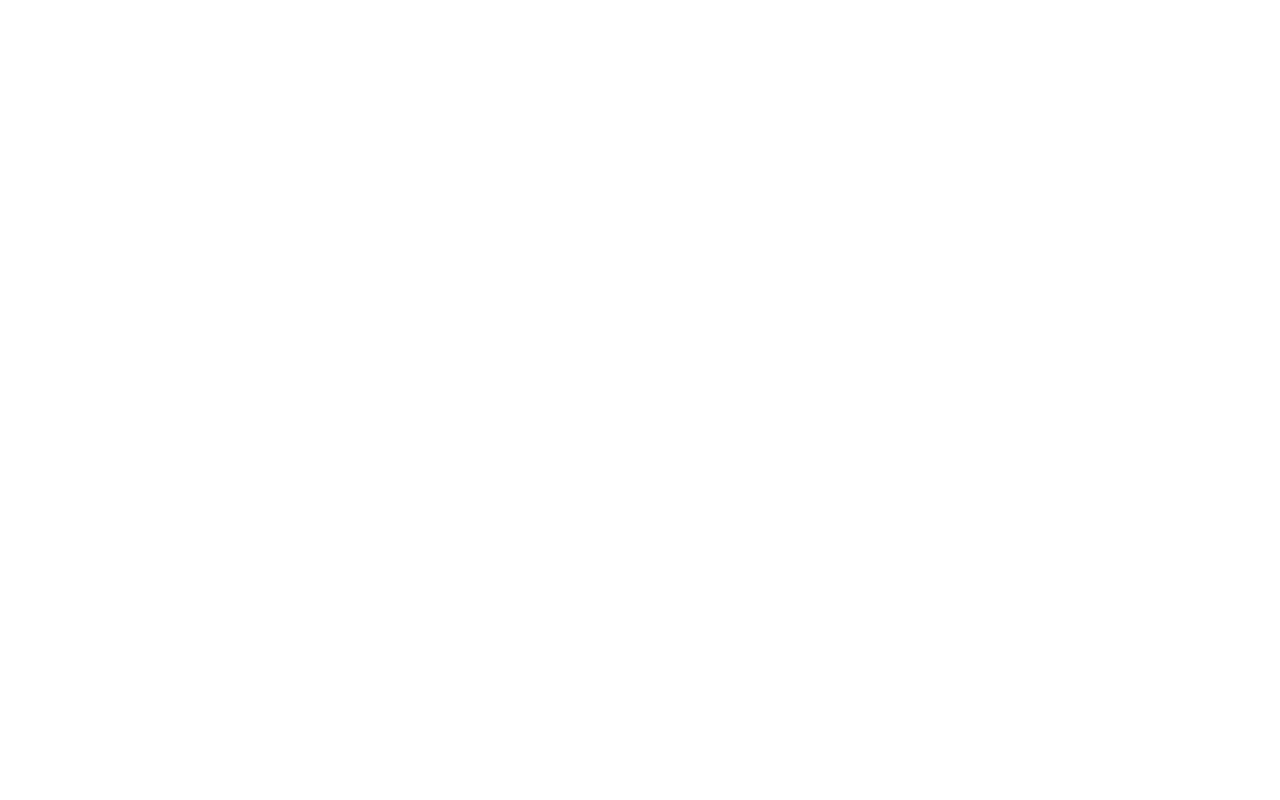
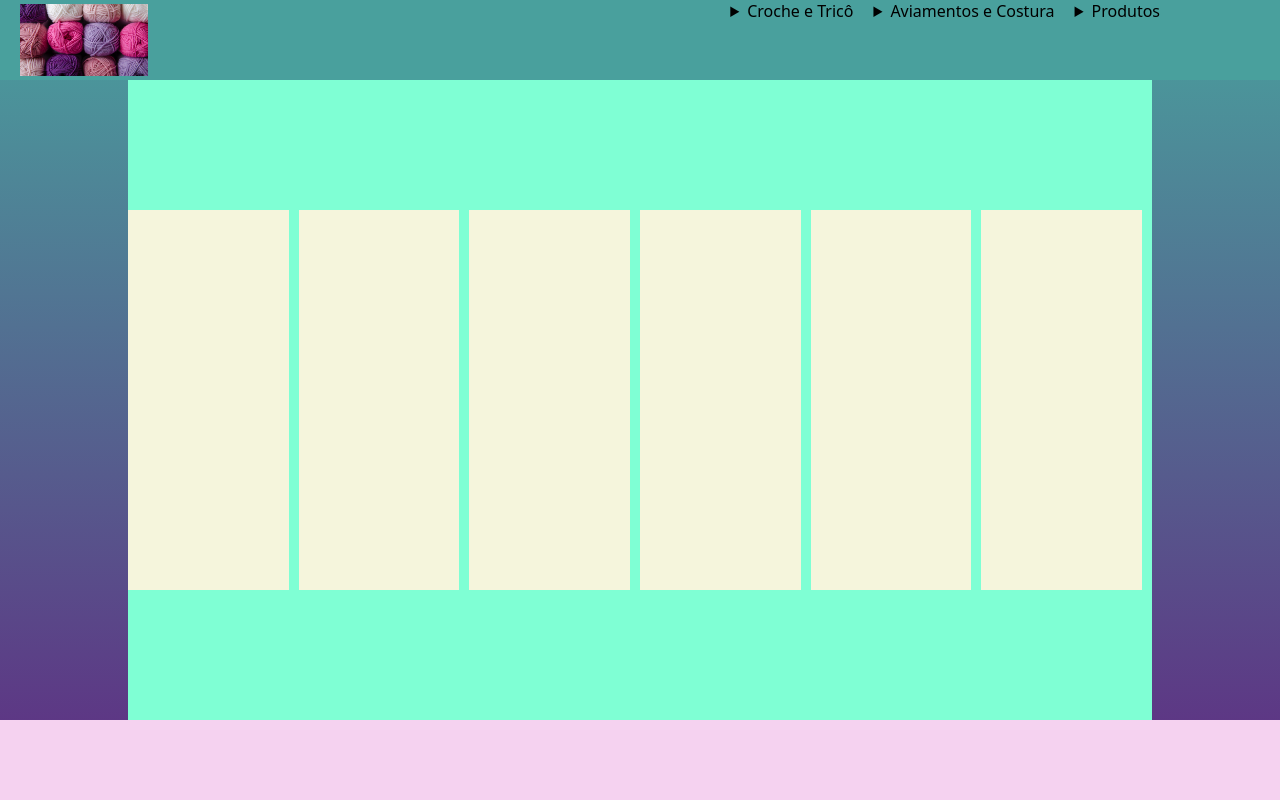
Before and after one commit to davipadilha19/Desenvolvimento-Front-end, a plain HTML site: page menu.html in a window 1280 px wide. Drawn offline with Linux system fonts and the light colour scheme.

Commit message:
Add files via upload

```diff
--- a/media-query.css
+++ b/media-query.css
@@ -49,6 +49,11 @@
         border-radius: 10px;
         text-align: center;
     }
+    .h2{
+        background-color: #49a09d;
+    }
+
+
 
 }
 
@@ -139,4 +144,71 @@
       }
     }
 
+    .navbar{
+        background-color: #49a09d;
+        height: 10vh;
+        width: auto;
+        display: flex;
+        justify-content: space-between;
+    }
+    .bar{
+        display: flex;
+        justify-content: space-between;
+        margin-right: 100px;
+    }
+    summary{
+        margin-right: 20px;
+    }
+    .options:hover{
+        background-color: #f5d2f0;
+        width: 90vw;
+        height: 30vh;
+        position: absolute;
+        top: calc(10vh+20px);
+        left: 50px;
+        text-align: center;
+    }
+
+    .menu{
+        background-color: aquamarine;
+        height: 80vh;
+        width: 80vw;
+        margin: auto;
+        display: flex;
+        justify-content: center;
+        align-items: center;
+
+    }
+    .logo{
+        margin-left: 20px;
+        display: flex;
+        align-items: center;
+    }
+    #imglogo{
+        height: 9vh;
+        width: auto;
+    }
+
+    .container{
+        background-color: beige;
+        height: 380px;
+        width: 450px;
+        margin-right: 10px;
+        /* display: inline-flex;
+        flex-wrap: wrap;
+        text-align: center; */
+    }.container:hover{
+        scale: 1.1;
+        transition: 0.5s ease-out;
+        /* display: inline-flex;
+        flex-wrap: wrap;
+        text-align: center; */
+    }
+    .rodape{
+        background-color: #f5d2f0;
+
+        height: 10vh;
+        width: auto;
+        margin: auto;
+    }
 }
--- a/menu.html
+++ b/menu.html
@@ -1,11 +1,76 @@
 <!DOCTYPE html>
-<html lang="en">
+<html lang="pt-br">
 <head>
     <meta charset="UTF-8">
     <meta name="viewport" content="width=device-width, initial-scale=1.0">
-    <title>Document</title>
+    <link rel="stylesheet" href="style.css">
+    <link rel="stylesheet" href="media-query.css">
+    <title>Menu</title>
 </head>
 <body>
+    <nav class="navbar">
+        <div class="logo">
+            <img id="imglogo" src="fundo.jpg" alt="">
+        </div>
+        <div class="bar">
+            <details>
+            <summary>Croche e Tricô</summary>
+                    <ul>
+                        <li>
+                            Novelos de Lã
+                        </li>
+                        <li>
+                            Agulhas
+                        </li>
+                    </ul>
+                </details>
+            <details>
+                <summary>Aviamentos e Costura</summary>
+                    <ul>
+                        <li>
+                            Novelos de Lã
+                        </li>
+                        <li>
+                            Agulhas
+                        </li>
+                    </ul>
+            </details>
 
+            <details><summary>Produtos</summary>
+                    <ul>
+                        <li>
+                            Amigurumi
+                        </li>
+                        <li>
+                            Roupas
+                        </li>
+                        <li>
+                            Meias
+                        </li>
+                        <li>
+                            Toucas e Cachecois
+                        </li>
+                    </ul>
+                </details>
+        </div>
+    </nav>
+    <section class="menu">
+        <div class="container"></div>
+        <div class="container"></div>
+        <div class="container"></div>
+
+        <div class="container"></div>
+        <div class="container"></div>
+        <div class="container"></div>
+
+
+        <!-- <div class="container"></div>
+        <div class="container"></div>
+        <div class="container"></div> -->
+    </section>
+
+    <footer class="rodape">
+
+    </footer>
 </body>
 </html>
```
Also changed, not shown: index.html (+5 -1 lines).
